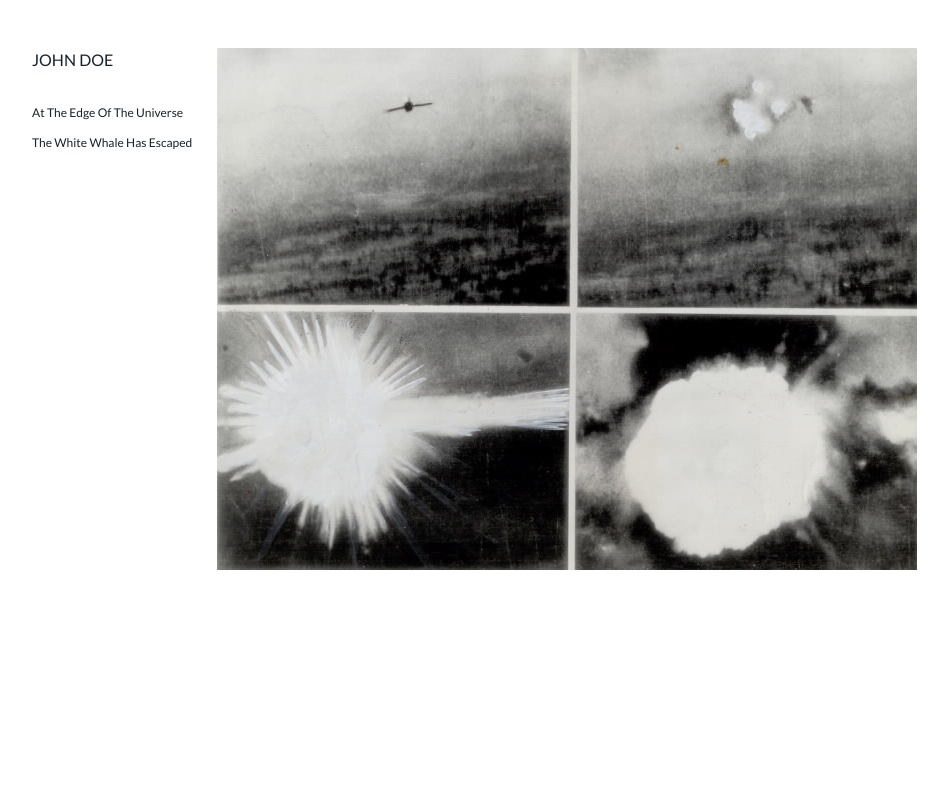
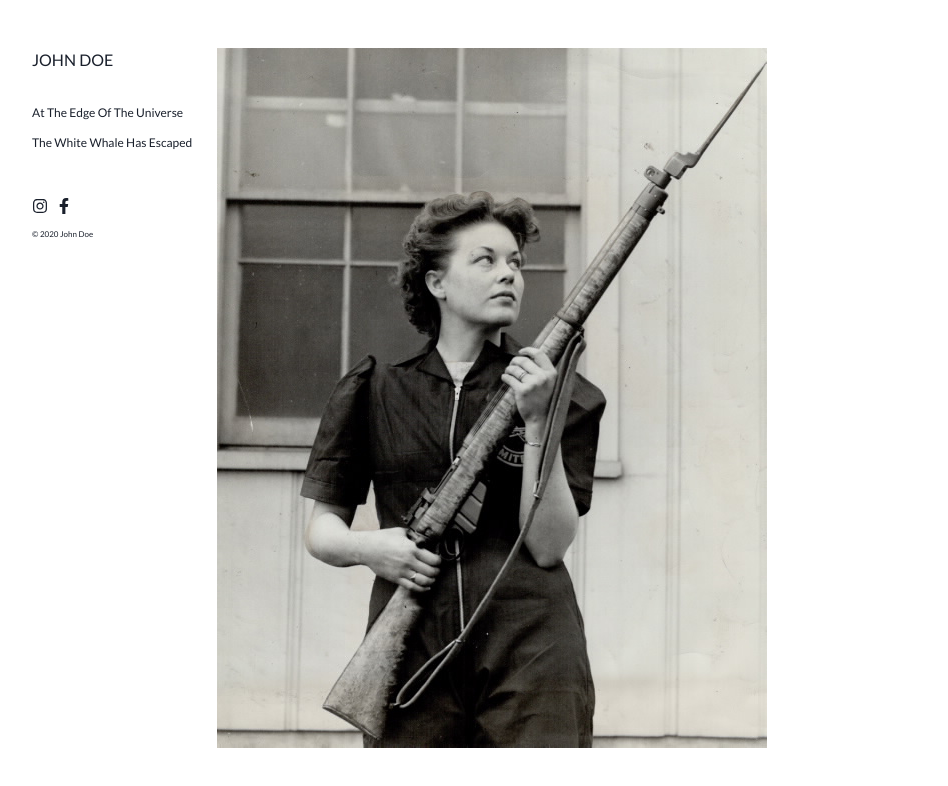
Before and after one commit to Yeshwanthyk/pinckers-template, a Next.js app: page / in a window 1280 px wide. Shown: the top 786 px of the page, without its empty margins (48-996 px from the left). Built offline with nearby package versions, Linux system fonts and the light colour scheme.

Commit message:
Add Facebook, Instagram link and copyright

```diff
--- a/package.json
+++ b/package.json
@@ -17,6 +17,7 @@
     "next-absolute-url": "^1.2.2",
     "react": "^17.0.1",
     "react-dom": "^17.0.1",
+    "react-icons": "^3.11.0",
     "styled-components": "^5.2.0"
   },
   "devDependencies": {
--- a/siteData.js
+++ b/siteData.js
@@ -3,7 +3,7 @@ const siteData = {
   websiteName: 'John Doe Portfolio',
   facebook: 'yesh.yk',
   instagram: '__yesh__',
-  mainImage: '/at-the-edge-of-the-universe/4.jpg',
+  mainImage: '/the-white-whale-has-escaped/5.jpg',
   websiteUrl: 'https://pinckers-template.hsey.vercel.app/',
   projects: [
     {
--- a/src/components/SideNav.js
+++ b/src/components/SideNav.js
@@ -1,5 +1,6 @@
 import React from 'react';
-import { Box, Flex, List } from '@chakra-ui/react';
+import { Box, Flex, List, Icon, Text } from '@chakra-ui/react';
+import { FaFacebookF, FaInstagram } from 'react-icons/fa';
 import Link from 'next/link';
 import siteData from '../../siteData';
 
@@ -38,6 +39,19 @@ const SideNav = () => {
             }
           })}
         </List>
+        <Flex mt="2rem" mb={1}>
+          <Link href={`https://www.instagram.com/${siteData.instagram}`}>
+            <a>
+              <Icon as={FaInstagram} mr={2} />
+            </a>
+          </Link>
+          <Link href={`https://www.facebook.com/${siteData.facebook}`}>
+            <a>
+              <Icon as={FaFacebookF} />
+            </a>
+          </Link>
+        </Flex>
+        <Text fontSize="8px" mt={1}>{`© 2020 ${siteData.author} `}</Text>
       </Flex>
     </Box>
   );
--- a/src/pages/_document.js
+++ b/src/pages/_document.js
@@ -1,6 +1,5 @@
 import Document, { Html, Head, Main, NextScript } from 'next/document';
 import { ServerStyleSheet } from 'styled-components';
-import siteData from '../../siteData';
 
 export default class MyDocument extends Document {
   static async getInitialProps(ctx) {
```
Also changed, not shown: 1 other file (tests, documents, lock files or other folders).
